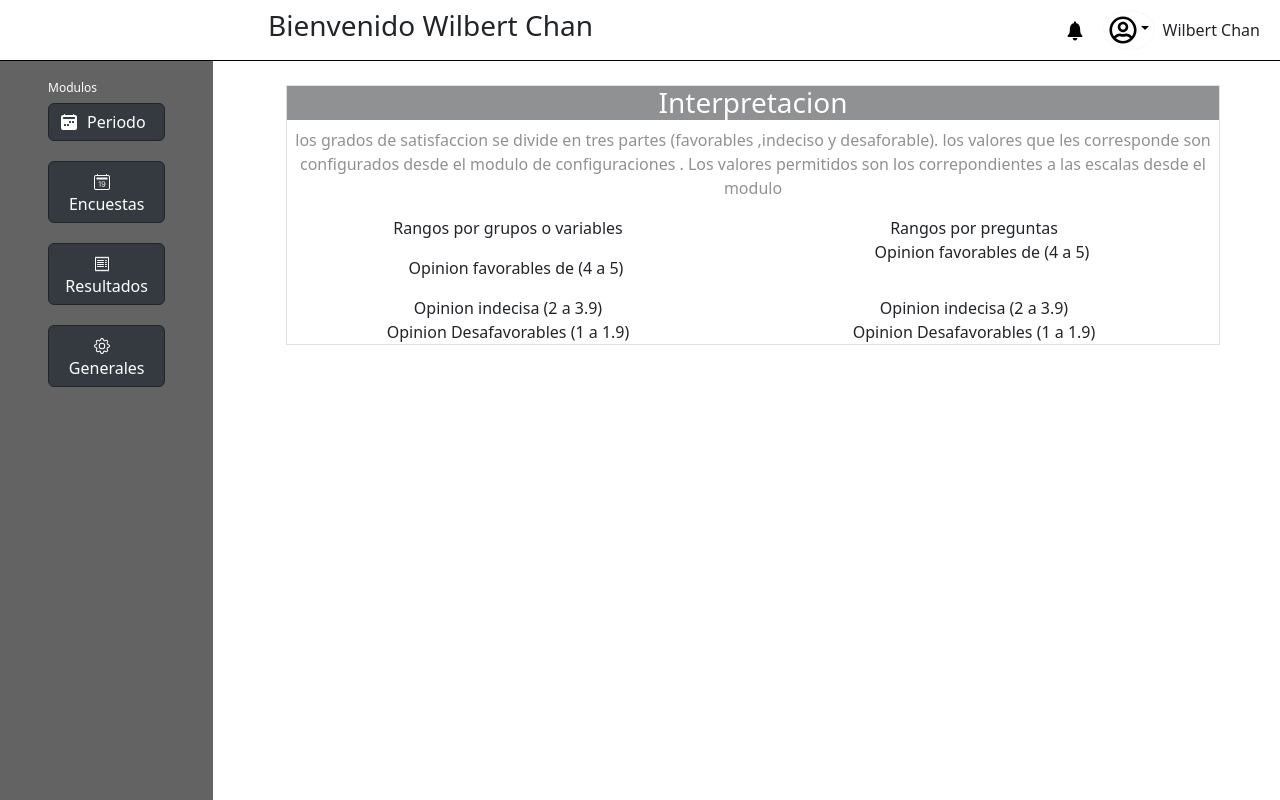
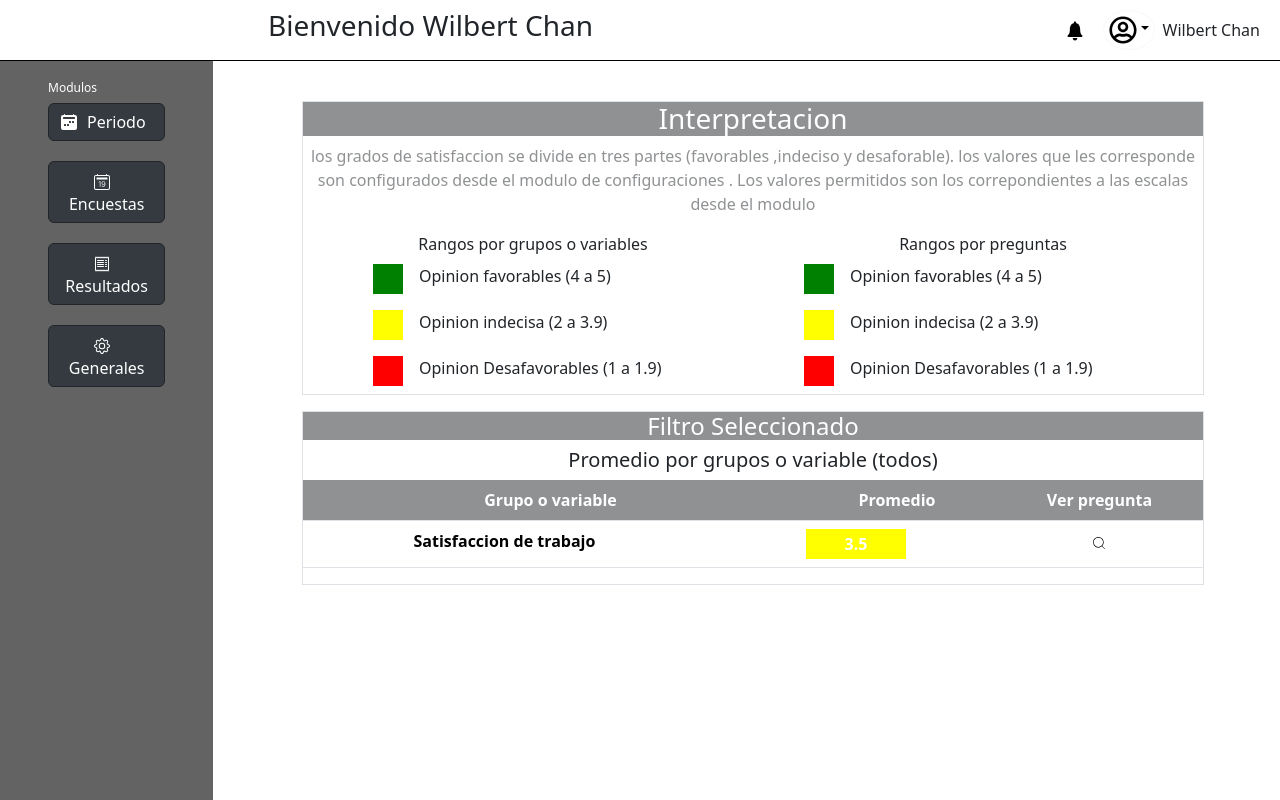
Before and after one commit to wilbert2004/Woorkfell, a React (Create React App) app in the folder frontend/: page /inforesultado in a window 1280 px wide. Built offline with nearby package versions, Linux system fonts and the light colour scheme; a web font is replaced by a local one.

Commit message:
resultado en proceso
resultado en proceso de terminanacion en este modulo

```diff
--- a/frontend/src/components/cuadrado.jsx
+++ b/frontend/src/components/cuadrado.jsx
@@ -1,15 +1,21 @@
-import React from 'react'
+import React from "react";
 
-const Cuadrado = ({ color, tama }) => {
-    return (
-        <div
-            style={{
-                width: tama,       // Tamaño del cuadrado
-                height: tama,      // Tamaño del cuadrado (ancho = alto)
-                backgroundColor: color,  // Color de fondo del cuadrado
-            }}
-        ></div>
-    )
-}
-
-export default Cuadrado
+const Cuadrado = ({ color, width, height, letra }) => {
+  return (
+    <div
+      style={{
+        width: width,
+        height: height,
+        backgroundColor: color,
+        display: "flex",
+        justifyContent: "center",
+        alignItems: "center",
+        color: "white",
+        fontWeight: "bold",
+      }}
+    >
+      {letra}
+    </div>
+  );
+};
+export default Cuadrado;
--- a/frontend/src/components/infonivelsatis.jsx
+++ b/frontend/src/components/infonivelsatis.jsx
@@ -53,7 +53,8 @@ const Infonivelsatis = () => {
             <div className="col-sm ">
               <div className="d-flex flex-row">
                 <div className="p-2">
-                                    <Cuadrado color="green" tama="30px" /> {/* Cuadrado verde */}
+                  <Cuadrado color="green" width="30px" height="30px" />{" "}
+                  {/* Cuadrado verde */}
                 </div>
                 <div className="p-2">Opinion favorables (4 a 5)</div>
               </div>
@@ -61,7 +62,8 @@ const Infonivelsatis = () => {
             <div className="col-sm">
               <div className="d-flex flex-row">
                 <div className="p-2">
-                                    <Cuadrado color="green" tama="30px" /> {/* Cuadrado verde */}
+                  <Cuadrado color="green" width="30px" height="30px" />{" "}
+                  {/* Cuadrado verde */}
                 </div>
                 <div className="p-2">Opinion favorables (4 a 5)</div>
               </div>
@@ -77,7 +79,7 @@ const Infonivelsatis = () => {
             <div className="col-sm">
               <div className="d-flex flex-row">
                 <div className="p-2">
-                                    <Cuadrado color="yellow" tama="30px" />{" "}
+                  <Cuadrado color="yellow" width="30px" height="30px" />{" "}
                   {/* Cuadrado amarillo */}
                 </div>
                 <div className="p-2">Opinion favorables (2 a 3.9)</div>
@@ -86,7 +88,7 @@ const Infonivelsatis = () => {
             <div className="col-sm">
               <div className="d-flex flex-row">
                 <div className="p-2">
-                                    <Cuadrado color="yellow" tama="30px" />{" "}
+                  <Cuadrado color="yellow" width="30px" height="30px" />{" "}
                   {/* Cuadrado amarillo */}
                 </div>
                 <div className="p-2">Opinion favorables (2 a 3.9)</div>
@@ -103,7 +105,8 @@ const Infonivelsatis = () => {
             <div className="col-sm">
               <div className="d-flex flex-row">
                 <div className="p-2">
-                                    <Cuadrado color="red" tama="30px" /> {/* Cuadrado rosa */}
+                  <Cuadrado color="red" width="30px" height="30px" />{" "}
+                  {/* Cuadrado rosa */}
                 </div>
                 <div className="p-2">Opinion Desafavorables (1 a 1.9)</div>
               </div>
@@ -112,7 +115,8 @@ const Infonivelsatis = () => {
             <div className="col-sm">
               <div className="d-flex flex-row">
                 <div className="p-2">
-                                    <Cuadrado color="red" tama="30px" /> {/* Cuadrado rosa */}
+                  <Cuadrado color="red" width="30px" height="30px" />{" "}
+                  {/* Cuadrado rosa */}
                 </div>
                 <div className="p-2">Opinion Desafavorables (1 a 1.9)</div>
               </div>
--- a/frontend/src/components/inforesultado.jsx
+++ b/frontend/src/components/inforesultado.jsx
@@ -1,13 +1,15 @@
 import React from "react";
 import Home from "./home";
+import Cuadrado from "./cuadrado";
 import "bootstrap/dist/css/bootstrap.min.css";
 import "bootstrap/dist/js/bootstrap.bundle.min";
+import { CiSearch } from "react-icons/ci";
 
 const InfoResultado = () => {
   return (
     <Home>
       <div className="container">
-        <div className="border text-center  ">
+        <div className="border text-center m-3">
           <h3 className="bg-dark text-white opacity-50">Interpretacion</h3>
           <p className="opacity-50">
             los grados de satisfaccion se divide en tres partes (favorables
@@ -16,24 +18,137 @@ const InfoResultado = () => {
             permitidos son los correpondientes a las escalas desde el modulo{" "}
           </p>
 
-          <div className="row article">
+          <div
+            className="row "
+            style={{
+              marginLeft: "5px",
+            }}
+          >
             <div className="col-sm ">
               <span>Rangos por grupos o variables </span>
             </div>
             <div className="col-sm">Rangos por preguntas </div>
           </div>
-          <div className="row article">
-            <div className="col-sm m-3">Opinion favorables de (4 a 5) </div>
-            <div className="col-sm">Opinion favorables de (4 a 5) </div>
+          {/* intervalo color verder */}
+          <div
+            className="row article text-center "
+            style={{
+              marginLeft: "50px",
+            }}
+          >
+            <div className="col-sm ">
+              <div className="d-flex flex-row">
+                <div className="p-2">
+                  <Cuadrado color="green" width="30px" height="30px" />
+                </div>
+                <div className="p-2">Opinion favorables (4 a 5)</div>
+              </div>
+            </div>
+            <div className="col-sm">
+              <div className="d-flex flex-row">
+                <div className="p-2">
+                  <Cuadrado color="green" width="30px" height="30px" />{" "}
+                  {/* Cuadrado verde */}
+                </div>
+                <div className="p-2">Opinion favorables (4 a 5)</div>
+              </div>
+            </div>
           </div>
-          <div className="row article">
-            <div className="col-sm">Opinion indecisa (2 a 3.9) </div>
-            <div className="col-sm">Opinion indecisa (2 a 3.9) </div>
+          {/* intervalo de amarillo */}
+          <div
+            className="row article text-center "
+            style={{
+              marginLeft: "50px",
+            }}
+          >
+            <div className="col-sm">
+              <div className="d-flex flex-row">
+                <div className="p-2">
+                  <Cuadrado color="yellow" width="30px" height="30px" />{" "}
+                  {/* Cuadrado amarillo */}
+                </div>
+                <div className="p-2">Opinion indecisa (2 a 3.9)</div>
+              </div>
+            </div>
+            <div className="col-sm">
+              <div className="d-flex flex-row">
+                <div className="p-2">
+                  <Cuadrado color="yellow" width="30px" height="30px" />{" "}
+                  {/* Cuadrado amarillo */}
+                </div>
+                <div className="p-2">Opinion indecisa (2 a 3.9)</div>
+              </div>
+            </div>
           </div>
-          <div className="row article">
-            <div className="col-sm">Opinion Desafavorables (1 a 1.9) </div>
-            <div className="col-sm">Opinion Desafavorables (1 a 1.9) </div>
+          {/* intervalo de rojo */}
+          <div
+            className="row article text-center  "
+            style={{
+              marginLeft: "50px",
+            }}
+          >
+            <div className="col-sm">
+              <div className="d-flex flex-row">
+                <div className="p-2">
+                  <Cuadrado color="red" width="30px" height="30px" />{" "}
+                  {/* Cuadrado rosa */}
+                </div>
+                <div className="p-2">Opinion Desafavorables (1 a 1.9)</div>
+              </div>
+            </div>
+
+            <div className="col-sm">
+              <div className="d-flex flex-row">
+                <div className="p-2">
+                  <Cuadrado color="red" width="30px" height="30px" />{" "}
+                  {/* Cuadrado rosa */}
+                </div>
+                <div className="p-2">Opinion Desafavorables (1 a 1.9)</div>
+              </div>
+            </div>
           </div>
+        </div>
+        <div className="border text-center m-3">
+          <h4 className="bg-dark text-white opacity-50">Filtro Seleccionado</h4>
+          <h5>Promedio por grupos o variable (todos)</h5>
+          <table className="table ">
+            <thead>
+              <tr>
+                <th className="bg-dark text-white opacity-50">
+                  {" "}
+                  Grupo o variable
+                </th>
+                <th scope="col" className="bg-dark text-white opacity-50">
+                  Promedio{" "}
+                </th>
+                <th scope="col" className="bg-dark text-white opacity-50">
+                  Ver pregunta
+                </th>
+              </tr>
+            </thead>
+            <tbody>
+              <tr>
+                <th
+                  style={{
+                    paddingRight: "100px",
+                  }}
+                >
+                  Satisfaccion de trabajo
+                </th>
+                <th>
+                  <Cuadrado
+                    color="yellow"
+                    width="100px"
+                    height="30px"
+                    letra="3.5"
+                  />
+                </th>
+                <th>
+                  <CiSearch />
+                </th>
+              </tr>
+            </tbody>
+          </table>
         </div>
       </div>
     </Home>
```
Lines whose indentation alone changed are shown as unchanged.
